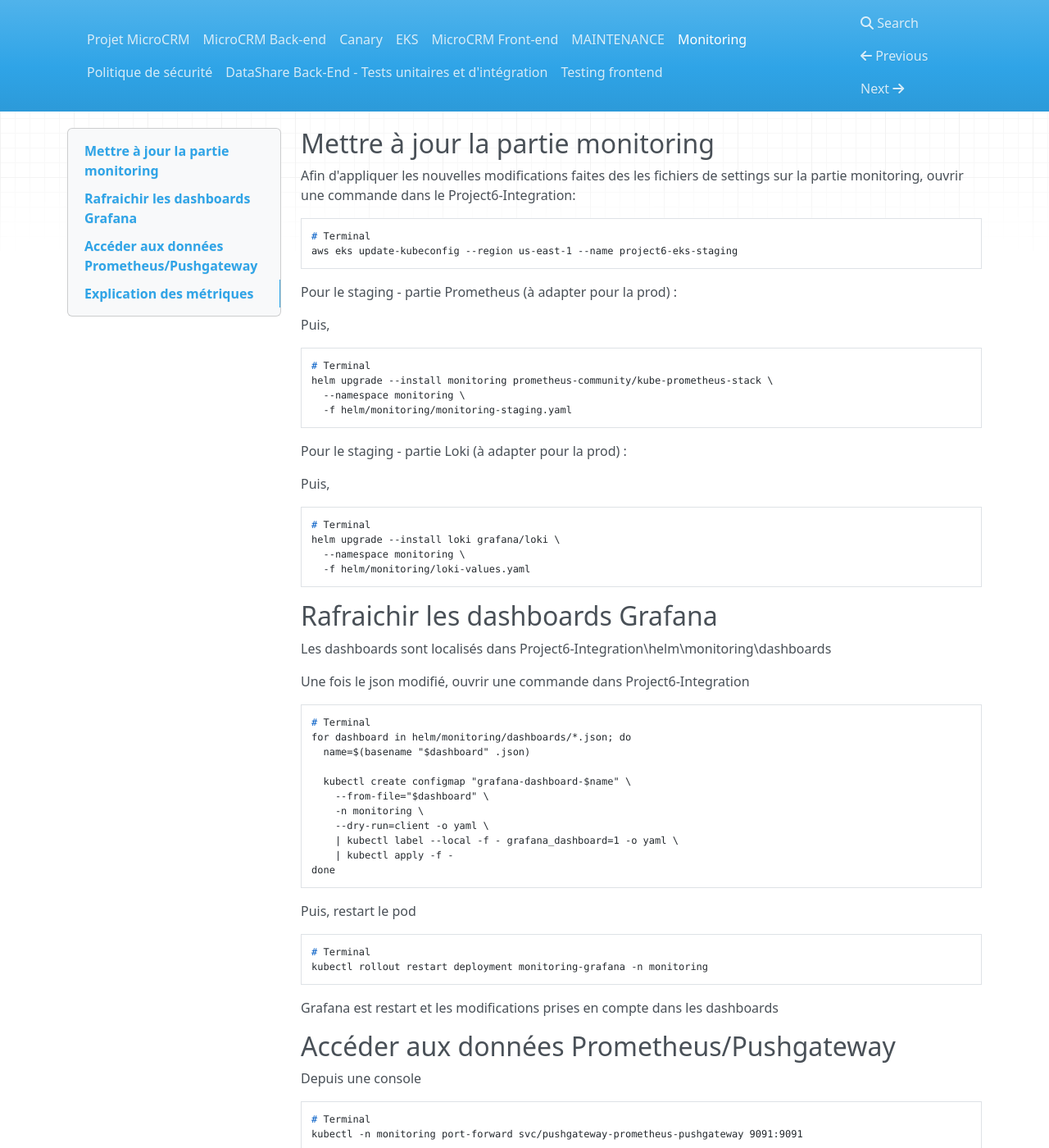
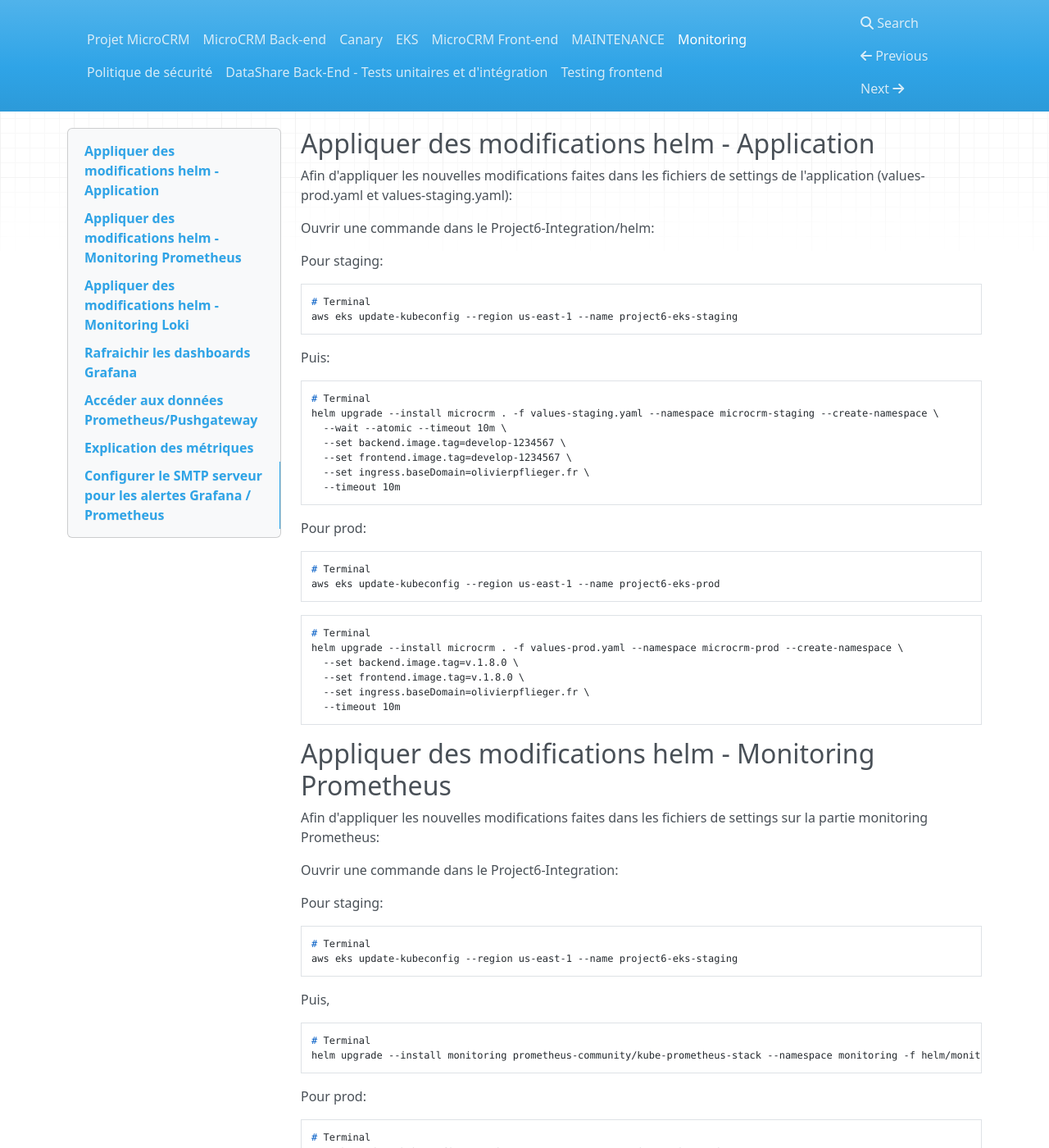
Before and after one commit to Project6-Organisation/Project6-Integration, an MkDocs documentation site: the page built from docs/monitoring.md, in a window 1280 px wide and 1400 px high. Shown: the whole window at 82% size. Built offline with MkDocs 1.6.1, drawn with Linux system fonts in a browser that asks for light colours; nearby versions of some CDN libraries; some of the changed text lies outside the part shown.

Commit message:
feat: refactoring

````diff
--- a/docs/monitoring.md
+++ b/docs/monitoring.md
@@ -1,32 +1,95 @@
-## Mettre à jour la partie monitoring
+## Appliquer des modifications helm - Application
 
-Afin d'appliquer les nouvelles modifications faites des les fichiers de settings sur la partie monitoring, ouvrir une commande dans le Project6-Integration:
+Afin d'appliquer les nouvelles modifications faites dans les fichiers de settings de l'application (values-prod.yaml et values-staging.yaml):
+
+Ouvrir une commande dans le Project6-Integration/helm:
+
+Pour staging:
 
 ```shell
 # Terminal
 aws eks update-kubeconfig --region us-east-1 --name project6-eks-staging
 ```
 
-Pour le staging - partie Prometheus (à adapter pour la prod) :
+Puis:
+
+```shell
+# Terminal
+helm upgrade --install microcrm . -f values-staging.yaml --namespace microcrm-staging --create-namespace \
+  --wait --atomic --timeout 10m \
+  --set backend.image.tag=develop-1234567 \
+  --set frontend.image.tag=develop-1234567 \
+  --set ingress.baseDomain=olivierpflieger.fr \
+  --timeout 10m
+```
+
+Pour prod:
+
+```shell
+# Terminal
+aws eks update-kubeconfig --region us-east-1 --name project6-eks-prod
+```
+
+```shell
+# Terminal
+helm upgrade --install microcrm . -f values-prod.yaml --namespace microcrm-prod --create-namespace \
+  --set backend.image.tag=v.1.8.0 \
+  --set frontend.image.tag=v.1.8.0 \
+  --set ingress.baseDomain=olivierpflieger.fr \
+  --timeout 10m
+```
+
+## Appliquer des modifications helm - Monitoring Prometheus
+
+Afin d'appliquer les nouvelles modifications faites dans les fichiers de settings sur la partie monitoring Prometheus:
+
+Ouvrir une commande dans le Project6-Integration:
+
+Pour staging:
+
+```shell
+# Terminal
+aws eks update-kubeconfig --region us-east-1 --name project6-eks-staging
+```
 
 Puis,
 
 ```shell
 # Terminal
-helm upgrade --install monitoring prometheus-community/kube-prometheus-stack \
-  --namespace monitoring \
-  -f helm/monitoring/monitoring-staging.yaml
+helm upgrade --install monitoring prometheus-community/kube-prometheus-stack --namespace monitoring -f helm/monitoring/monitoring-staging.yaml
 ```
 
-Pour le staging - partie Loki (à adapter pour la prod) :
+Pour prod:
+
+```shell
+# Terminal
+aws eks update-kubeconfig --region us-east-1 --name project6-eks-prod
+```
 
 Puis,
 
 ```shell
 # Terminal
-helm upgrade --install loki grafana/loki \
-  --namespace monitoring \
-  -f helm/monitoring/loki-values.yaml
+helm upgrade --install monitoring prometheus-community/kube-prometheus-stack --namespace monitoring -f helm/monitoring/monitoring-prod.yaml
+```
+
+Puis, forcer le rollout
+
+```shell
+kubectl rollout restart deployment/monitoring-grafana -n monitoring
+kubectl rollout status deployment/monitoring-grafana -n monitoring
+```
+
+
+## Appliquer des modifications helm - Monitoring Loki
+
+Afin d'appliquer les nouvelles modifications faites dans les fichiers de settings sur la partie monitoring Loki:
+
+Ouvrir une commande dans le Project6-Integration:
+
+```shell
+# Terminal
+helm upgrade --install loki grafana/loki --namespace monitoring -f helm/monitoring/loki-values.yaml
 ```
 
 ## Rafraichir les dashboards Grafana
@@ -60,7 +123,16 @@
 
 ## Accéder aux données Prometheus/Pushgateway
 
-Depuis une console
+Ouvrir un terminal sur le répertoire /Project6-Integration/helm,
+
+Puis,
+
+```shell
+# Terminal
+aws eks update-kubeconfig --region us-east-1 --name project6-eks-staging
+# ou
+aws eks update-kubeconfig --region us-east-1 --name project6-eks-prod
+```
 
 ```shell
 # Terminal
@@ -121,3 +193,25 @@
 Le MTTR mesure le temps moyen pour restaurer le service après un incident.
 
 Aucun outil de ticketing n'est en place pour pouvoir calculer correctement cette métrique. Point ouvert..
+
+## Configurer le SMTP serveur pour les alertes Grafana / Prometheus
+
+Le serveur SMTP est configuré dans les fichiers de variables :
+
+Project6-Integration/helm/monitoring/monitoring-staging.yaml
+
+Project6-Integration/helm/monitoring/monitoring-prod.yaml
+
+Les secrets user / password sont à ajouter dans grafana-smtp-secret, de la manière suivante:
+
+```shell
+# Terminal
+aws eks update-kubeconfig --region us-east-1 --name project6-eks-staging
+ou
+aws eks update-kubeconfig --region us-east-1 --name project6-eks-prod
+```
+
+kubectl create secret generic grafana-smtp-secret \
+  -n monitoring \
+  --from-literal=SMTP_USER='user' \
+  --from-literal=SMTP_PASSWORD='<password>'
````
Also changed, not shown: 6 other files.
